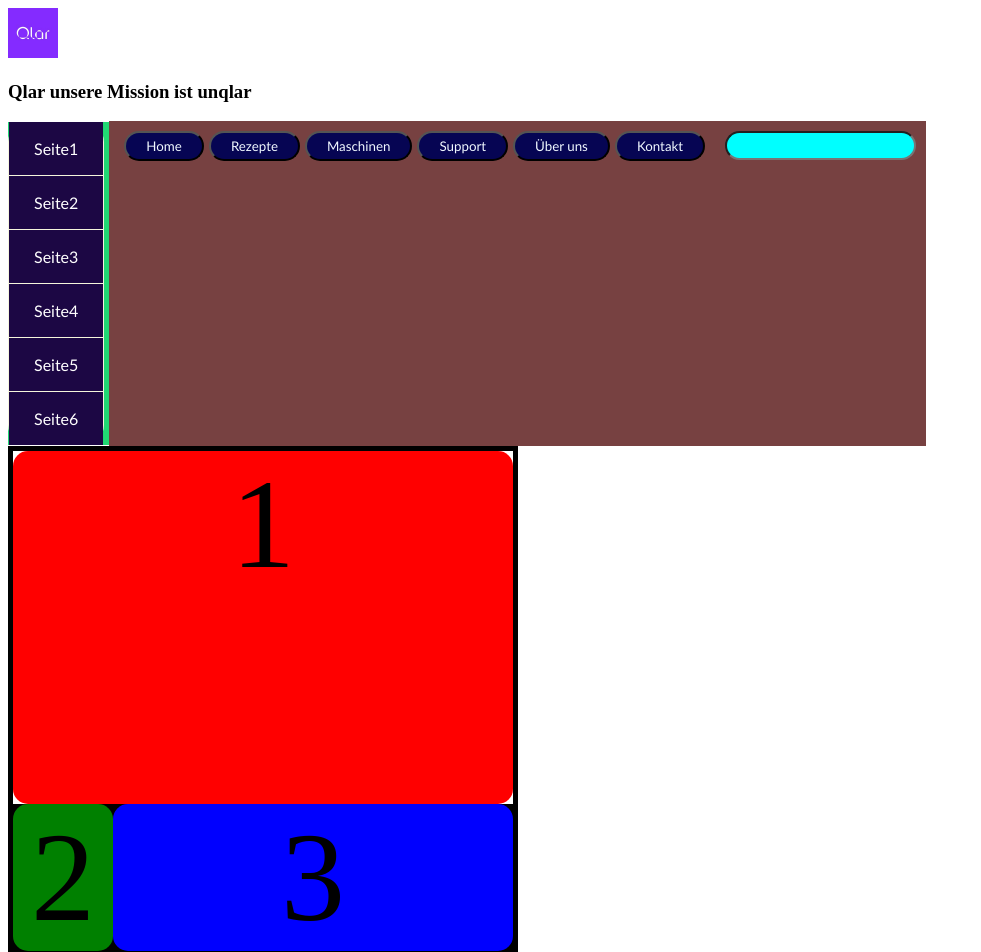
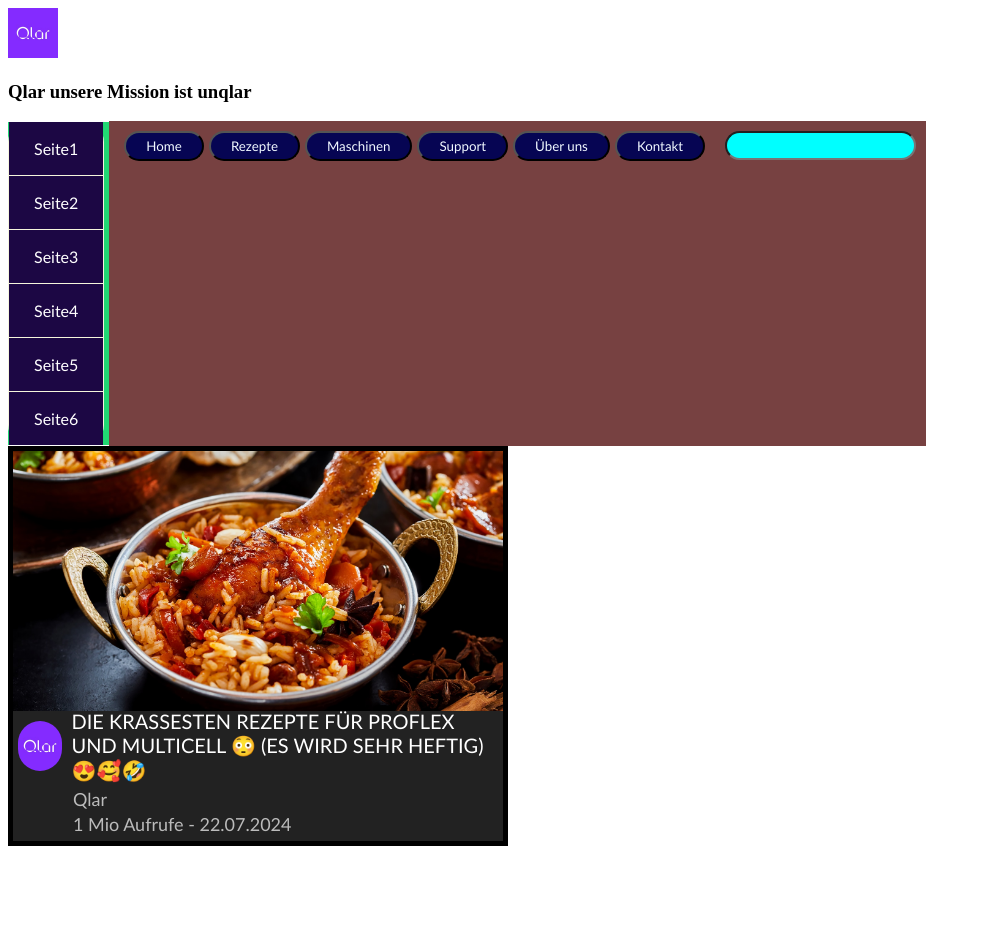
Before and after one commit to jDingert/playground_for_Christian, an Angular app in the folder QlarFoodApp/: page / in a window 1280 px wide. Shown: the top 952 px of the page, without its empty margins (0-981 px from the left). After the commit the page ends 854 px from the top, so only its background shows below. Built offline with nearby package versions, Linux system fonts and the light colour scheme.

Commit message:
Rezept-Kachel hinzugefügt

```diff
--- a/QlarFoodApp/src/app/food-choose-screen/food-choose-screen.component.html
+++ b/QlarFoodApp/src/app/food-choose-screen/food-choose-screen.component.html
@@ -1,16 +1,56 @@
 <div class="containerMain">
 
-    <div class="box" id="box1">1
+    <div class="imageContainer">
+
+        <div class="imageContainer img">
+
+            <img class="QlarLogo" src="assets/images/FoodPic.jpg" />
+
+        </div>
+
 
     </div>
 
-    <div class="secondContainer">
-        <div class="box" id="box2">2
+
+
+    <div class="textsectionContainer">
+
+        <div class="logoContainer">
+
+            <div>
+
+                <img class="QlarLogo" src="assets/images/qlar_group_logo.jpg" />
+
+            </div>
+
+
         </div>
 
+        <div class="headline">
 
-        <div class="box" id="box3">3
+            <p>DIE KRASSESTEN REZEPTE FÜR PROFLEX UND MULTICELL 😳 (ES WIRD SEHR HEFTIG) 😍🥰🤣 </p>
+
         </div>
+
     </div>
 
+
+
+    <div class="UsernameContainer">
+
+        <p>Qlar</p>
+
+    </div>
+
+
+
+
+    <div class="ViewAndDateContainer">
+
+        <p>1 Mio Aufrufe - 22.07.2024</p>
+
+    </div>
+
+
+
 </div>
--- a/QlarFoodApp/src/app/food-choose-screen/food-choose-screen.component.scss
+++ b/QlarFoodApp/src/app/food-choose-screen/food-choose-screen.component.scss
@@ -1,56 +1,106 @@
 .containerMain{
 
-  display: flex;
-  flex-direction: column;
   border: 5px solid black;
-  height: 500px;
+  background-color: rgb(34, 34, 34);
+  height: 400px;
   width: 500px;
+  overflow: hidden;
+  box-sizing: border-box;
 }
 
 
-.secondContainer{
+.textsectionContainer{
 
-  background-color: black;
+  //background-color: rgba(0, 0, 0, 0.349);
   display: flex;
-  justify-content: start;
-}
-
-.box{
-
-  width: 150px;
-  height: 150px;
-  text-align: center;
-  font-size: 8em;
-  border-radius: 15px;
+  margin-bottom: 10px;
 
 }
 
-#box1{
+.imageContainer{
 
-  background-color: red;
+  //background-color: aquamarine;
   width: 100%;
-  height: 80%;
-  align-content: start;
+  height: 260px;
+  overflow: hidden;
+  position: relative;
+  margin-bottom: 5px;
 
 }
 
-#box2{
+.imageContainer img{
 
-  background-color: green;
-  align-content: end;
-  width: 20%;
+  width: 100%;
   height: 100%;
+  object-fit: cover;
 
 }
 
-#box3{
+.logoContainer{
 
-  background-color: blue;
-  width: 80%;
-  height: 100%;
+  //background-color: rgb(131, 255, 127);
+  width: 50px;
+  height: 50px;
+  margin: 5px;
+  overflow: hidden;
+  position: relative;
+  border-radius: 25px;
+
 }
 
-#box4{
+.logoContainer img{
 
-  background-color: yellow;
+  width: 100%;
+  height: 100%;
+  object-fit: cover;
+  object-position: center;
+  position: absolute;
+  top: 0;
+  left: 0;
+
 }
+
+.headline{
+
+  display: flex;
+  //background-color: rgba(240, 255, 255, 0.185);
+  color: rgb(255, 255, 255);
+  font-family: 'Gill Sans', 'Gill Sans MT', 'Calibri', 'Trebuchet MS', sans-serif;
+  font-size: 20px;
+  width: 100%;
+  height: 50px;
+  margin: 5px;
+  text-align: left;
+  align-items:center;
+}
+
+
+.UsernameContainer{
+
+  display: flex;
+  //background-color: rgba(24, 129, 124, 0.479);
+  color: rgb(187, 187, 187);
+  font-family: 'Gill Sans', 'Gill Sans MT', 'Calibri', 'Trebuchet MS', sans-serif;
+  font-size: 18px;
+  width: 100%;
+  height: 25px;
+  text-align: left;
+  align-items:center;
+  padding-left: 60px;
+
+}
+
+
+.ViewAndDateContainer{
+
+  display: flex;
+  //background-color: rgba(175, 28, 180, 0.479);
+  color: rgb(187, 187, 187);
+  font-family: 'Gill Sans', 'Gill Sans MT', 'Calibri', 'Trebuchet MS', sans-serif;
+  font-size: 18px;
+  width: 100%;
+  height: 25px;
+  text-align: left;
+  align-items: center;
+  padding-left: 60px;
+}
```
Also changed, not shown: QlarFoodApp/public/assets/images/FoodPic.jpg (added), QlarFoodApp/public/assets/images/FoodPic.webp (added).
